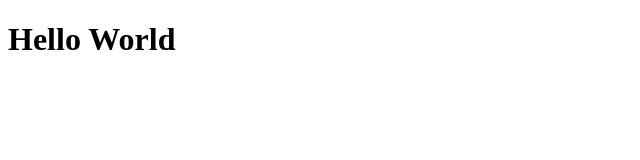
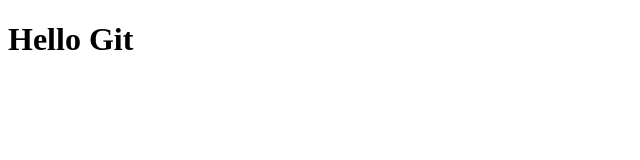
Before and after one commit to AbduraxmonBozorov/vscode-reposite, a plain HTML site: page index.html in a window 1280 px wide. Shown: the whole page, without its empty margins (0-640 px from the left). Drawn offline with Linux system fonts and the light colour scheme.

Commit message:
second change

```diff
--- a/index.html
+++ b/index.html
@@ -7,7 +7,7 @@
     <title>Document</title>
 </head>
 <body>
-    <h1>Hello World</h1>
+    <h1>Hello Git</h1>
 
 </body>
 </html>
```
